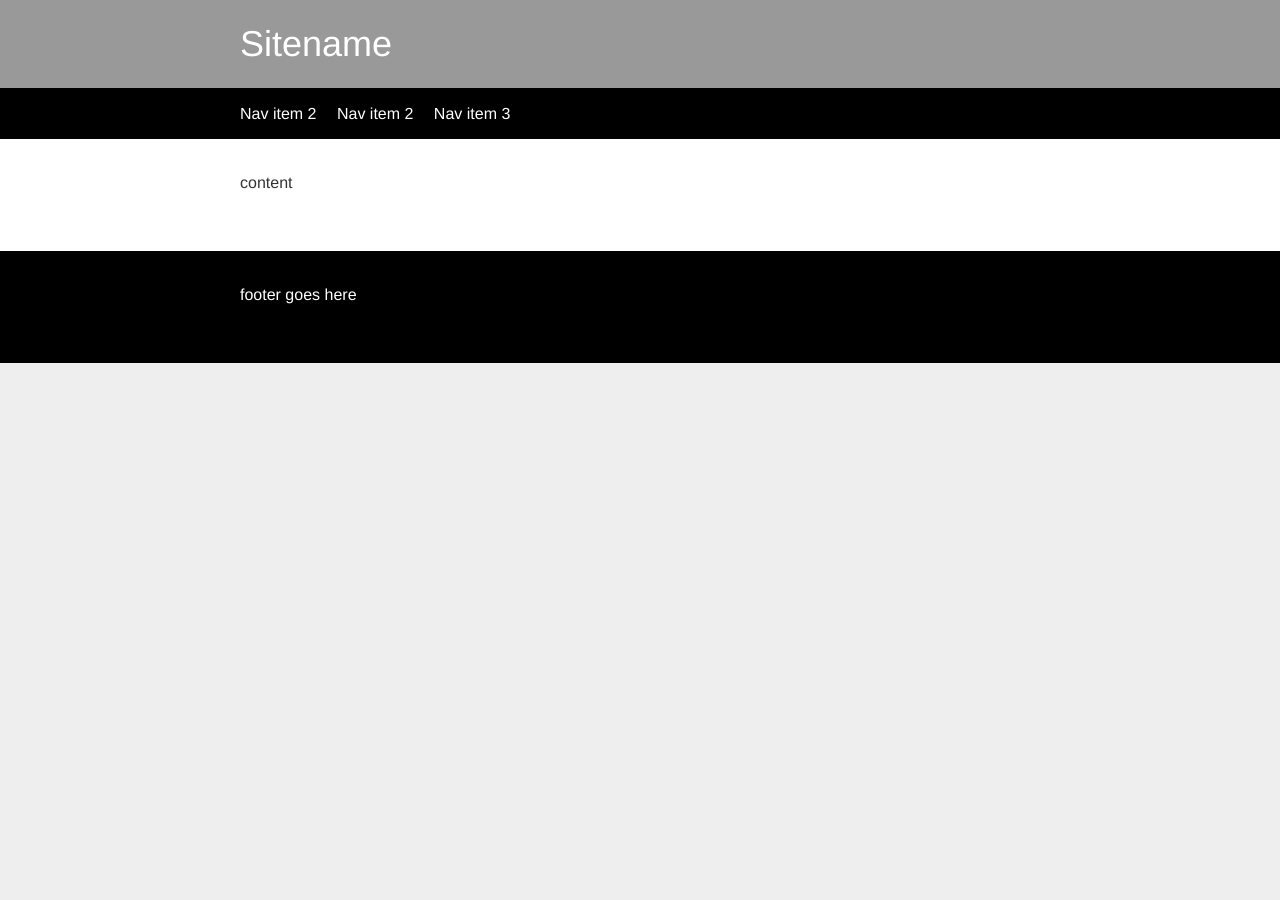
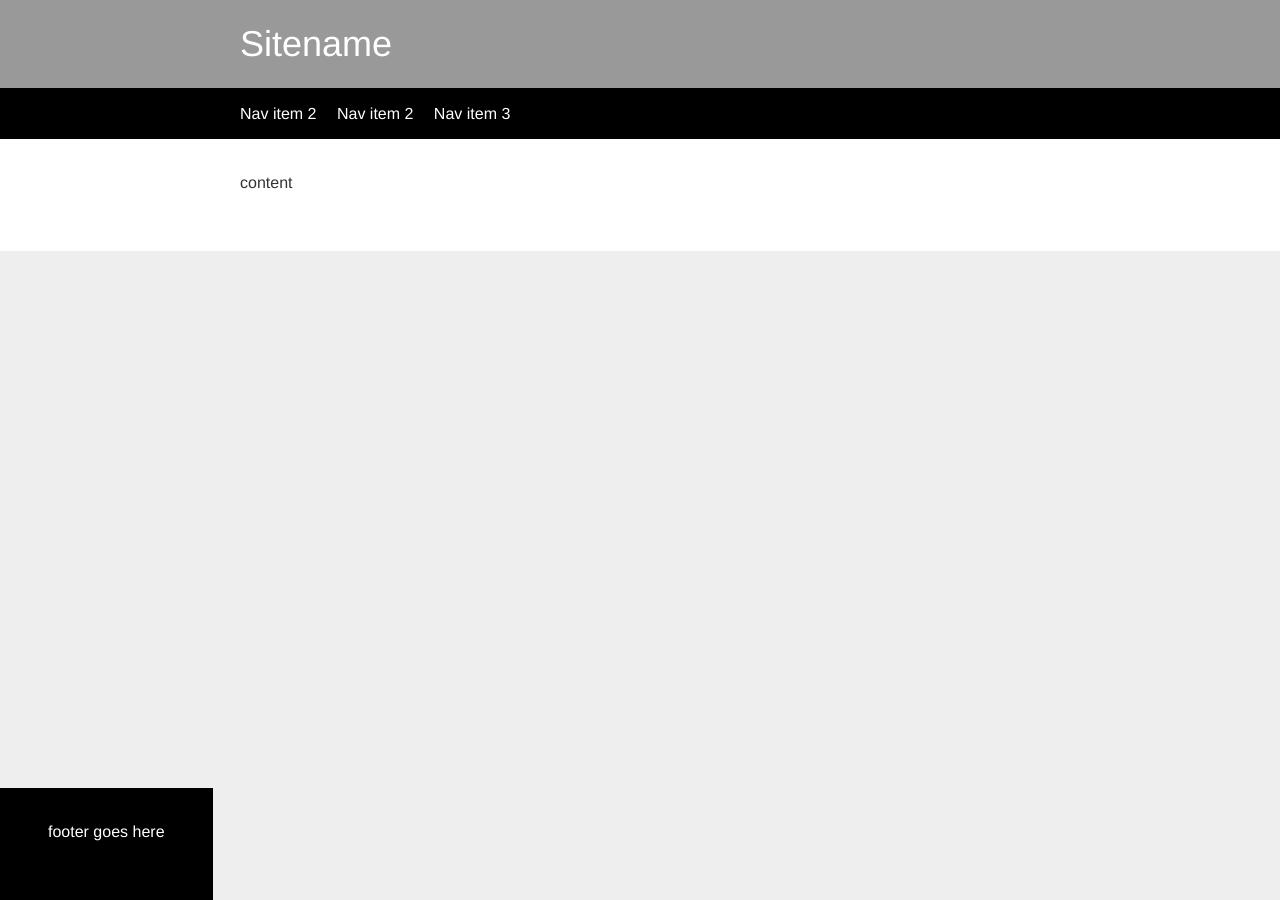
Before and after one commit to eac54/eac54.github.io, a Jekyll site: the page built from index.md, in a window 1280 px wide. Built offline with Jekyll 4.4.1, drawn with Linux system fonts in a browser that asks for light colours.

Commit message:
Update main.css

```diff
--- a/css/main.css
+++ b/css/main.css
@@ -104,7 +104,9 @@ Layout styles
 {
 	color: #fff;
 	background: #000;
-	padding: 1em 1.25em;
+	padding: 0.5em 1.25em;
+	position: fixed;
+	bottom: 0;
 }
 
 /* -----------------------
```
